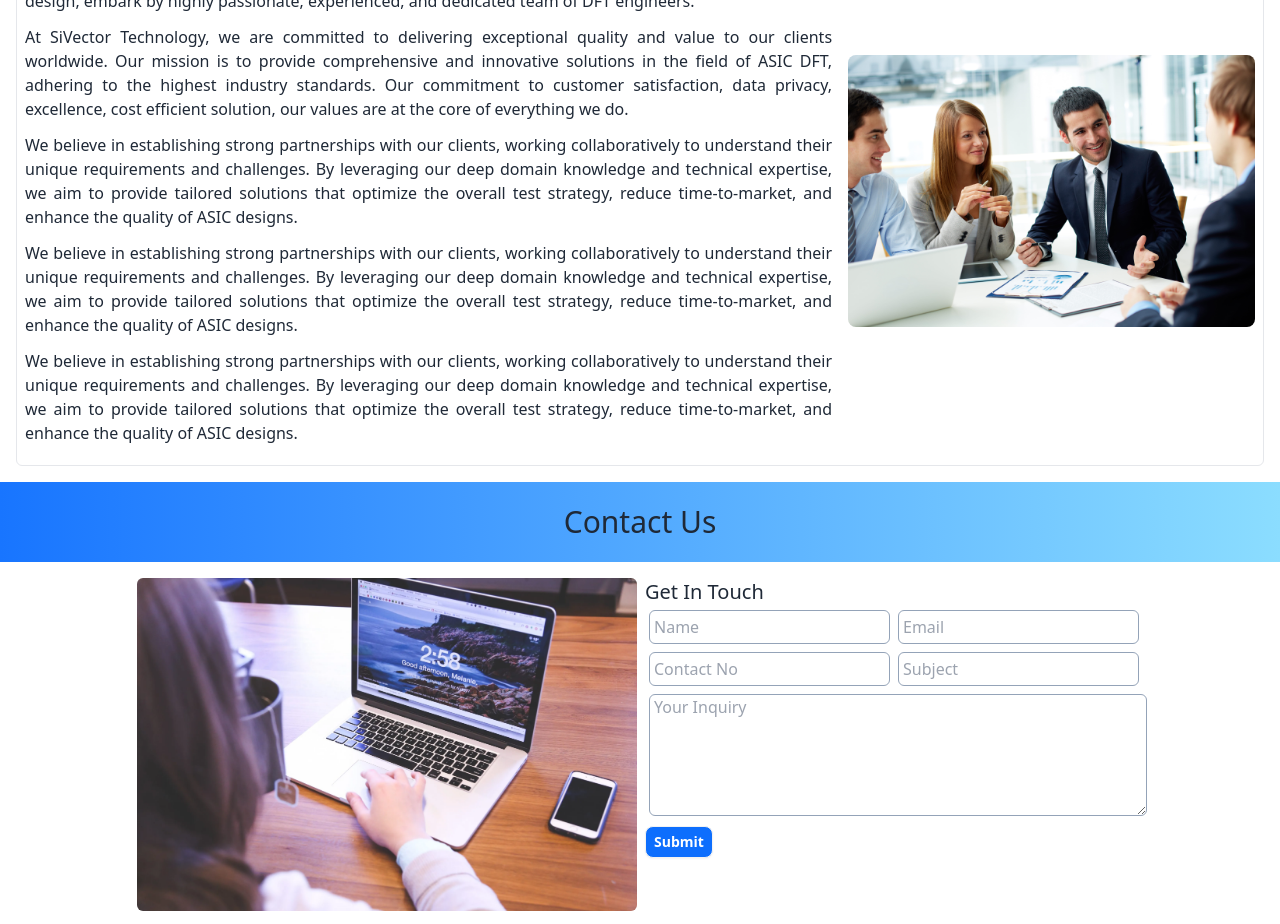
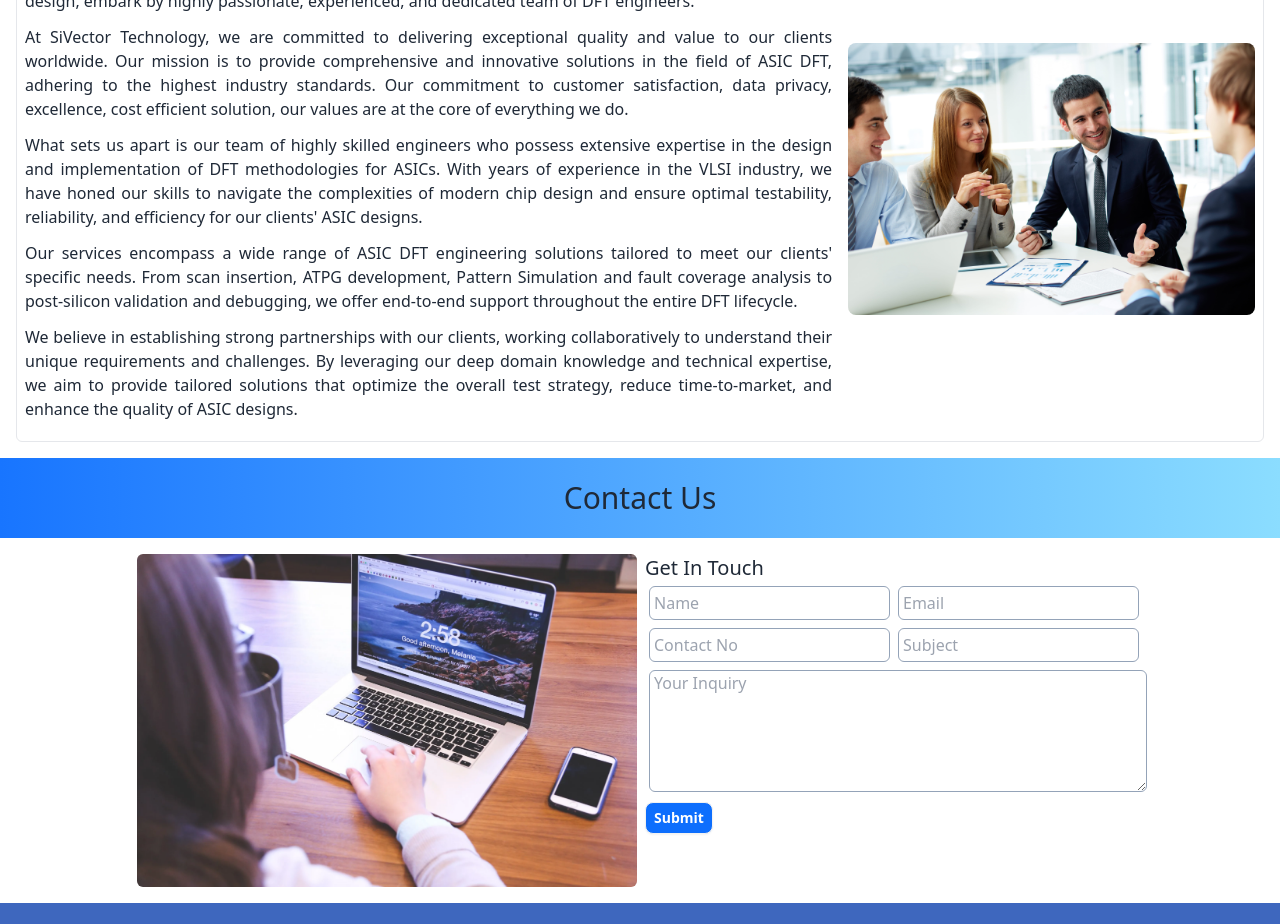
Before and after one commit to DevDhaval101/experiment, a Next.js app: page / in a window 1280 px wide. Shown: the part 1580-2504 px from the top of the page. Built offline with nearby package versions, Linux system fonts and the light colour scheme.

Commit message:
Duplicate paragraphs are replaced in about section

```diff
--- a/app/page.js
+++ b/app/page.js
@@ -1,7 +1,7 @@
 import Image from "next/image";
 import Link from "next/link";
 
-import Form from '@/app/component/form'
+import Form from "@/app/component/form";
 
 export default function Home() {
   return (
@@ -97,14 +97,19 @@ export default function Home() {
         </div>
       </div>
 
-      <div id="about-us"className="h-20 bg-gradient-to-r from-[rgb(24,117,255)] to-[rgb(139,221,255)] flex justify-center items-center">
+      <div
+        id="about-us"
+        className="h-20 bg-gradient-to-r from-[rgb(24,117,255)] to-[rgb(139,221,255)] flex justify-center items-center"
+      >
         <p className="text-3xl">About Us</p>
       </div>
 
-      <section >
+      <section>
         <div className="flex flex-col-reverse md:flex-row items-center m-4 border rounded-md">
           <div className="p-2">
-            <p className="text-xl font-medium">Welcome to SiVector Technology</p>
+            <p className="text-xl font-medium">
+              Welcome to SiVector Technology
+            </p>
             <p className="my-3 text-justify">
               SiVector Technology is an ASIC DFT engineering service company
               within the domain of VLSI semiconductor design, embark by highly
@@ -120,20 +125,19 @@ export default function Home() {
               we do.
             </p>
             <p className="my-3 text-justify">
-              We believe in establishing strong partnerships with our clients,
-              working collaboratively to understand their unique requirements
-              and challenges. By leveraging our deep domain knowledge and
-              technical expertise, we aim to provide tailored solutions that
-              optimize the overall test strategy, reduce time-to-market, and
-              enhance the quality of ASIC designs.
+              What sets us apart is our team of highly skilled engineers who
+              possess extensive expertise in the design and implementation of
+              DFT methodologies for ASICs. With years of experience in the VLSI
+              industry, we have honed our skills to navigate the complexities of
+              modern chip design and ensure optimal testability, reliability,
+              and efficiency for our clients' ASIC designs.
             </p>
             <p className="my-3 text-justify">
-              We believe in establishing strong partnerships with our clients,
-              working collaboratively to understand their unique requirements
-              and challenges. By leveraging our deep domain knowledge and
-              technical expertise, we aim to provide tailored solutions that
-              optimize the overall test strategy, reduce time-to-market, and
-              enhance the quality of ASIC designs.
+              Our services encompass a wide range of ASIC DFT engineering
+              solutions tailored to meet our clients' specific needs. From scan
+              insertion, ATPG development, Pattern Simulation and fault coverage
+              analysis to post-silicon validation and debugging, we offer
+              end-to-end support throughout the entire DFT lifecycle.
             </p>
             <p className="my-3 text-justify">
               We believe in establishing strong partnerships with our clients,
@@ -156,7 +160,10 @@ export default function Home() {
         </div>
       </section>
 
-      <div id="contact-us" className="h-20 bg-gradient-to-r from-[rgb(24,117,255)] to-[rgb(139,221,255)] flex justify-center items-center">
+      <div
+        id="contact-us"
+        className="h-20 bg-gradient-to-r from-[rgb(24,117,255)] to-[rgb(139,221,255)] flex justify-center items-center"
+      >
         <p className="text-3xl">Contact Us</p>
       </div>
 
```
